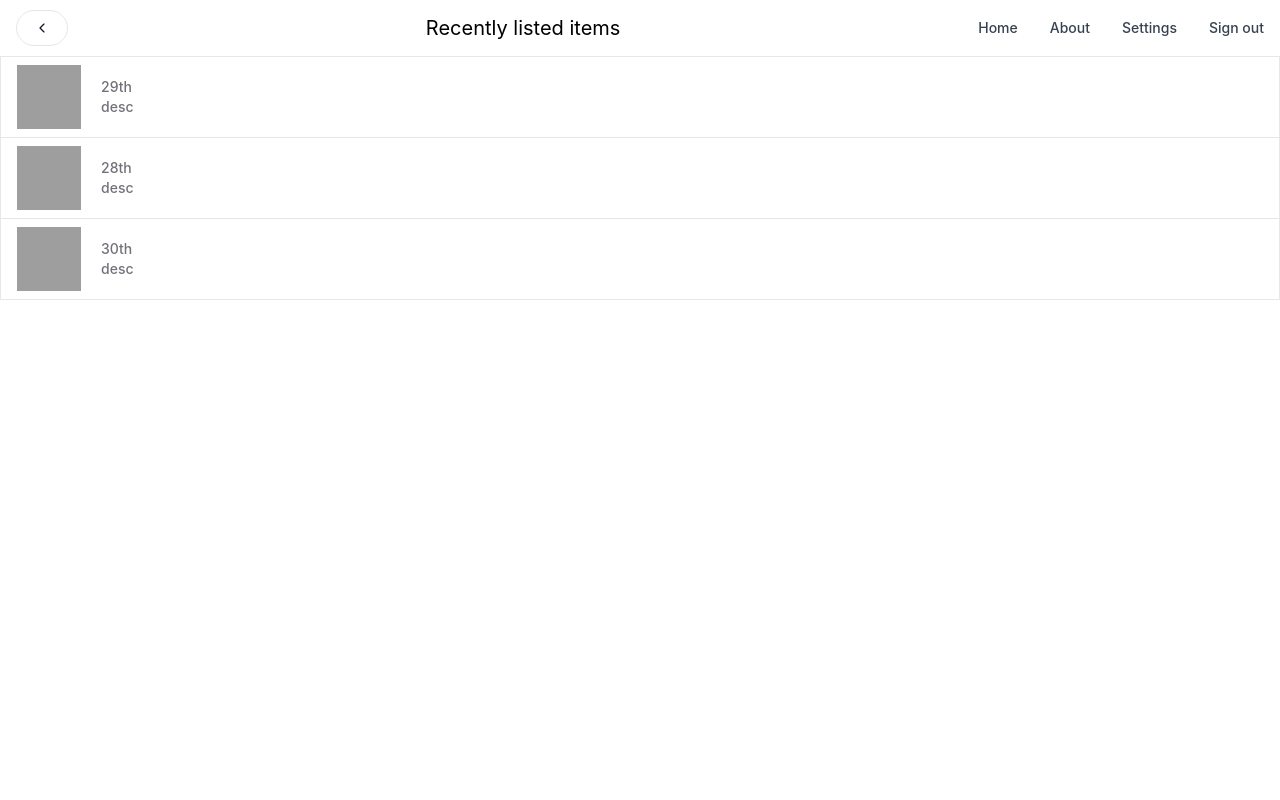
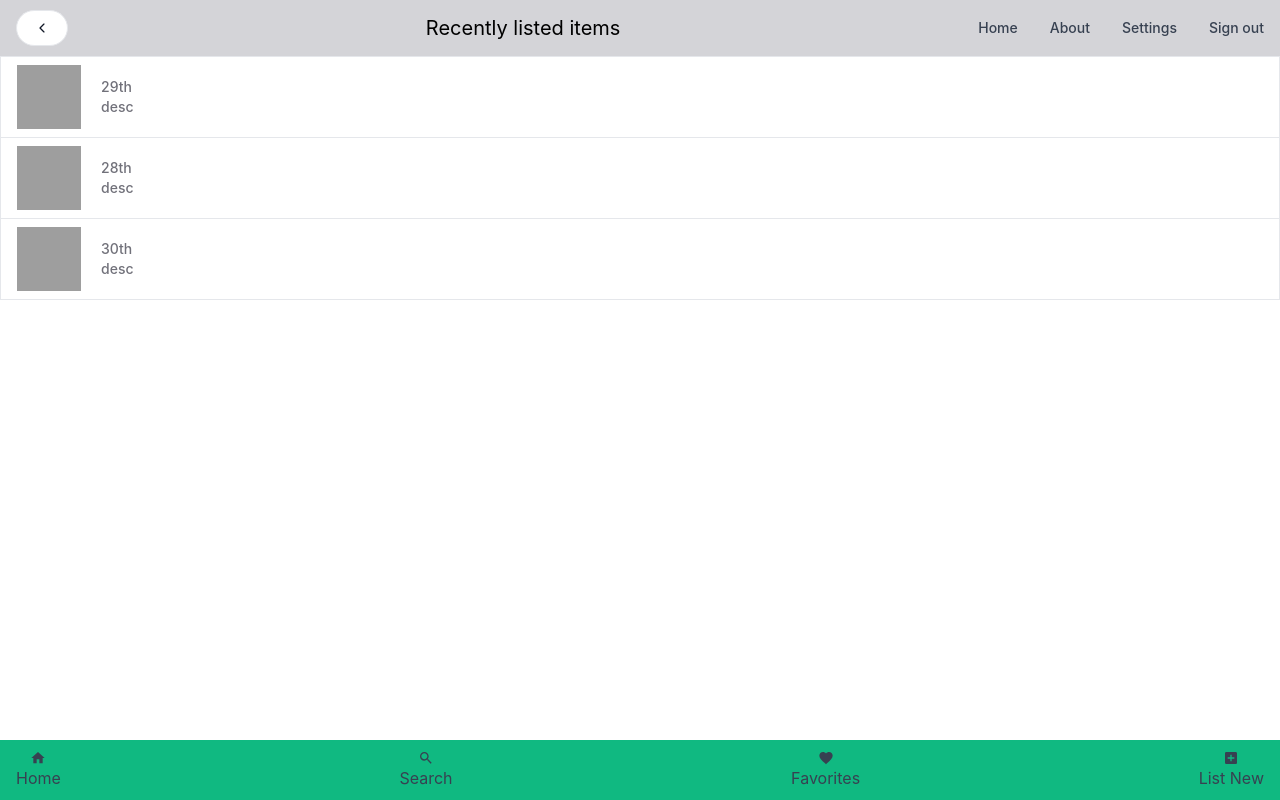
Before and after one commit to preetivadali/final-item-finder, a React (Vite) app: page /home in a window 1280 px wide. Built offline with nearby package versions, Linux system fonts and the light colour scheme; grey boxes are pictures that could not be loaded.

Commit message:
add topappbar, navbar to Home

```diff
--- a/src/lib/Navbar.jsx
+++ b/src/lib/Navbar.jsx
@@ -5,7 +5,7 @@ import { MdHome, MdSearch, MdFavorite, MdAddBox } from "react-icons/md";
 const NavbarFlowbite = () => {
   return (
     <>
-      <Navbar fluid className="w-full list-none border-red-500">
+      <Navbar fluid className="fixed bottom-0 left-0 w-full list-none bg-emerald-500">
         {/* LATER: map through item array to render Navbar.Link? */}
           <Navbar.Link className="flex flex-col items-center">
             <MdHome />
--- a/src/lib/TopAppBar.jsx
+++ b/src/lib/TopAppBar.jsx
@@ -3,8 +3,8 @@ import { IoIosArrowBack } from "react-icons/io";
 
 const TopAppBarFlowbite = ({ children }) => {
   return (
-    <div className="w-full justify-start">
-      <Navbar fluid className="px-4">
+    <div className="w-full">
+      <Navbar fluid className="px-4 bg-zinc-300">
         <Button pill color="gray" >
           <IoIosArrowBack />
         </Button>
--- a/src/pages/Home.jsx
+++ b/src/pages/Home.jsx
@@ -5,6 +5,7 @@
 import { useSelector } from "react-redux";
 import { ListGroup } from "flowbite-react";
 import TopAppBar from "../lib/TopAppBar";
+import Navbar from "../lib/Navbar";
 
 const Home = () => {
   const items = useSelector((store) => store.items);
@@ -27,6 +28,7 @@ const Home = () => {
         </ListGroup.Item>
         ))}
       </ListGroup>
+      <Navbar />
     </>
   );
 };
```
